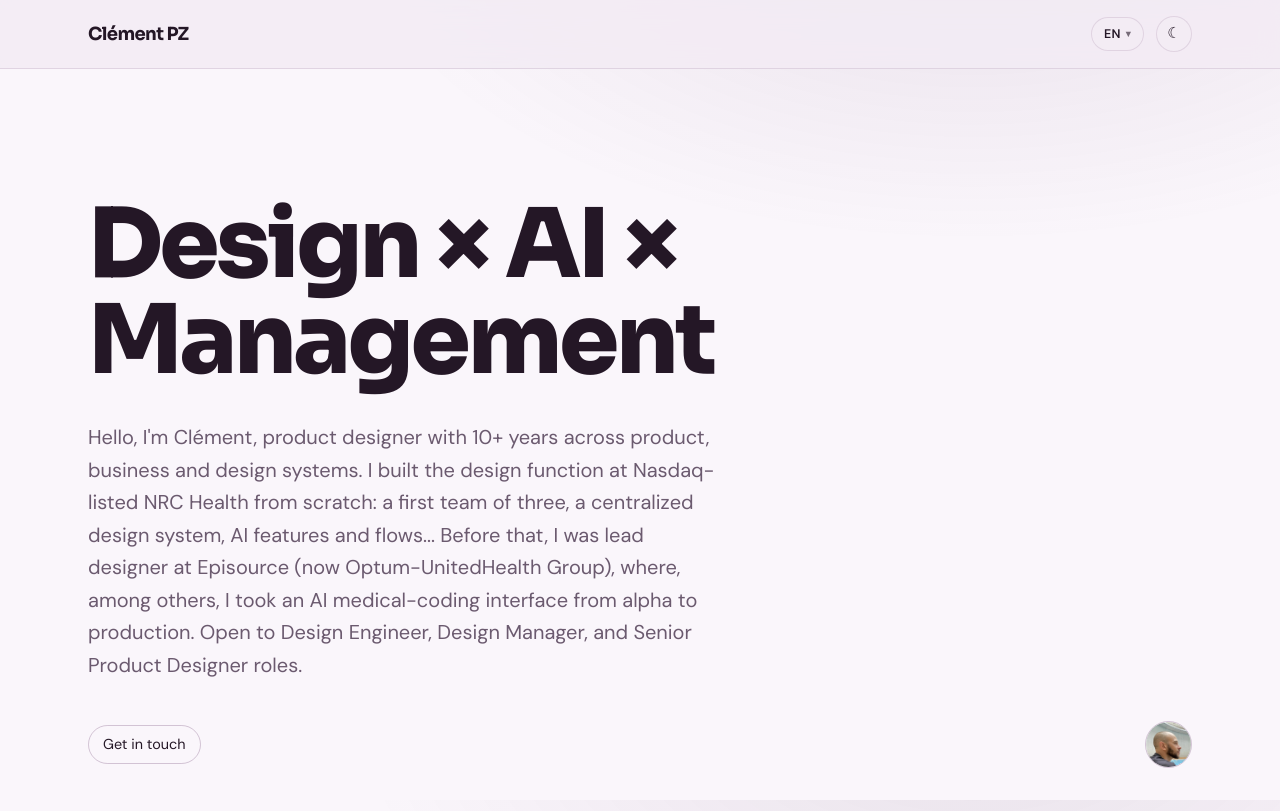
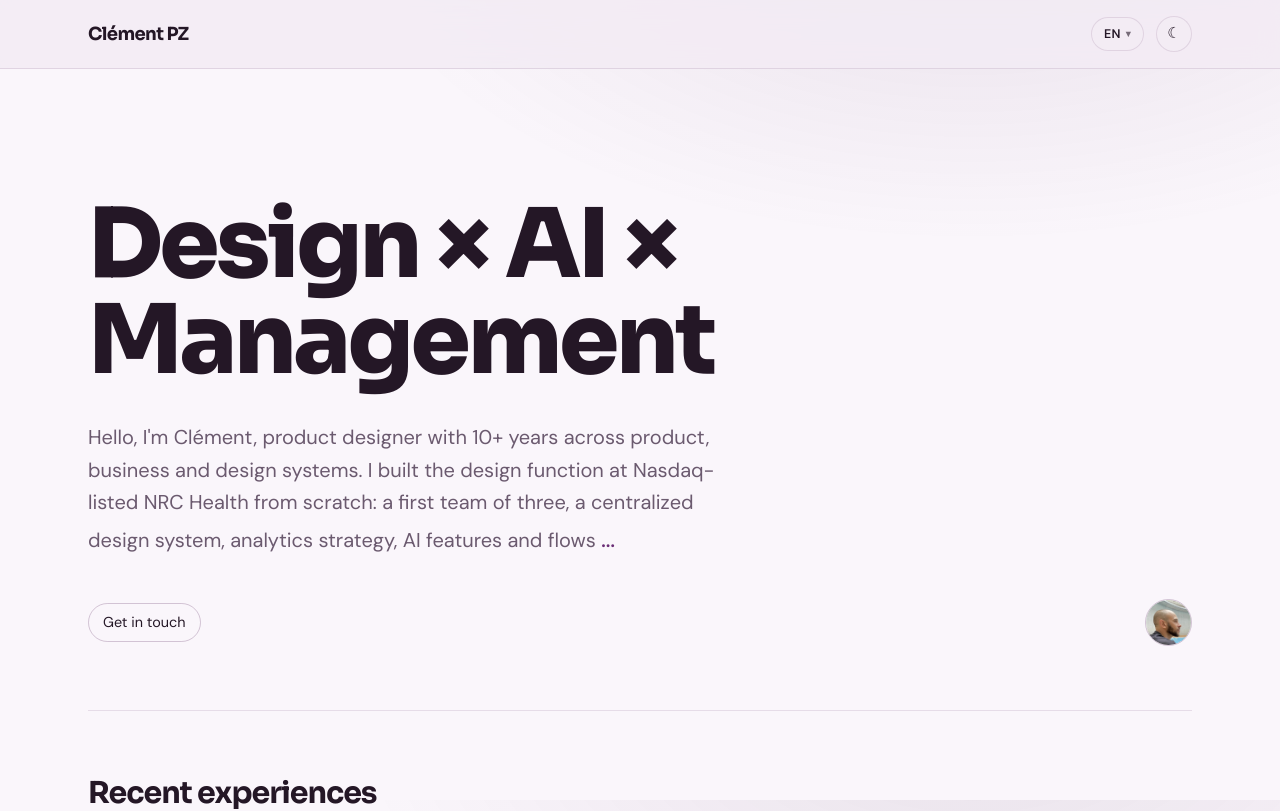
Before and after one commit to ClementPZ/clementpz-portfolio, a Next.js app: page / in a window 1280 px wide. Shown: the top 811 px of the page. Built offline with nearby package versions, Linux system fonts and the light colour scheme.

Commit message:
Cut the desktop intro after flows, with a larger accent ellipsis

```diff
--- a/src/app/globals.css
+++ b/src/app/globals.css
@@ -892,18 +892,29 @@ a {
 
 /* "…" qui déplie la suite de l'intro sur mobile : zone de tap élargie sans
    bouger le texte. */
-.hero-more {
+.hero-more,
+.hero-more-desk {
   display: inline;
   margin: -0.5rem -0.35rem;
   padding: 0.5rem 0.35rem;
   color: var(--accent);
   font: inherit;
+  font-size: 1.25em;
   cursor: pointer;
 }
 /* Écrit ici et non en classe sm:hidden : une règle hors couche l'emporte sur
-   les utilitaires Tailwind. */
+   les utilitaires Tailwind. Le "…" mobile disparaît dès sm, celui de bureau
+   n'apparaît qu'à partir de sm. */
 @media (min-width: 640px) {
   .hero-more {
     display: none;
   }
 }
+.hero-more-desk {
+  display: none;
+}
+@media (min-width: 640px) {
+  .hero-more-desk {
+    display: inline;
+  }
+}
--- a/src/components/Hero.tsx
+++ b/src/components/Hero.tsx
@@ -2,20 +2,25 @@
 
 import { useState } from "react";
 import { profile } from "../data/content";
-import { introCut, introText } from "../data/i18n";
+import { introCut, introDesktopCut, introText } from "../data/i18n";
 import { useLocale } from "./LocaleProvider";
 
 export function Hero() {
   const { locale, t } = useLocale();
   const [open, setOpen] = useState(false);
 
-  // Mobile : l'intro s'arrête après introCut, un "…" affiche la suite. Dès sm
-  // le texte est entier. Expression introuvable : pas de coupure.
+  // Trois segments. Mobile : l'intro s'arrête après introCut, un "…" affiche la
+  // suite. Dès sm, elle s'arrête après introDesktopCut, un second "…" prend le
+  // relais. Expression introuvable : pas de coupure à cet endroit.
   const full = introText[locale];
-  const at = full.indexOf(introCut[locale]);
-  const cut = at === -1 ? full.length : at + introCut[locale].length;
-  const head = full.slice(0, cut);
-  const tail = full.slice(cut);
+  const mobileAt = full.indexOf(introCut[locale]);
+  const mobileCut = mobileAt === -1 ? full.length : mobileAt + introCut[locale].length;
+  const desktopKey = introDesktopCut[locale];
+  const desktopAt = desktopKey ? full.indexOf(desktopKey) : -1;
+  const desktopCut = desktopAt === -1 ? full.length : desktopAt + desktopKey!.length;
+  const head = full.slice(0, mobileCut);
+  const middle = full.slice(mobileCut, desktopCut);
+  const tail = full.slice(desktopCut);
 
   return (
     <section id="top" className="max-w-6xl mx-auto px-6 pt-20 pb-12 sm:pt-32 sm:pb-16">
@@ -30,7 +35,7 @@ export function Hero() {
           style={{ color: "var(--text-muted)" }}
         >
           {head}
-          {tail && !open && (
+          {!open && mobileCut < full.length && (
             <button
               type="button"
               className="hero-more"
@@ -41,7 +46,20 @@ export function Hero() {
               …
             </button>
           )}
-          {tail && <span className={open ? undefined : "hidden sm:inline"}>{tail}</span>}
+          {middle && <span className={open ? undefined : "hidden sm:inline"}>{middle}</span>}
+          {!open && desktopCut < full.length && <span className="hidden sm:inline"> </span>}
+          {!open && desktopCut < full.length && (
+            <button
+              type="button"
+              className="hero-more-desk"
+              aria-expanded={false}
+              aria-label={t.readMore}
+              onClick={() => setOpen(true)}
+            >
+              …
+            </button>
+          )}
+          {open && tail}
         </p>
       </div>
       <div className="mt-10 flex items-center justify-between gap-4">
--- a/src/data/i18n.ts
+++ b/src/data/i18n.ts
@@ -117,11 +117,19 @@ export const introCut: Record<Locale, string> = {
   es: "un primer equipo de tres personas",
 };
 
+// Sur bureau (dès sm), l'intro s'arrête après cette expression, un "…" affiche
+// la suite. Absente pour une langue : l'intro reste entière sur bureau.
+export const introDesktopCut: Partial<Record<Locale, string>> = {
+  en: "AI features and flows",
+  fr: "ainsi qu'un workflow design to code",
+  es: "design to code flows",
+};
+
 // Intro localisée (profile.intro).
 export const introText: Record<Locale, string> = {
-  en: "Hello, I'm Clément, product designer with 10+ years across product, business and design systems. I built the design function at Nasdaq-listed NRC Health from scratch: a first team of three, a centralized design system, AI features and flows... Before that, I was lead designer at Episource (now Optum-UnitedHealth Group), where, among others, I took an AI medical-coding interface from alpha to production. Open to Design Engineer, Design Manager, and Senior Product Designer roles.",
-  fr: "Bonjour, je suis Clément, Product designer avec plus de 10 ans d'expérience entre produit, business et design systems. J'ai monté la fonction design depuis zéro chez NRC Health, une entreprise SaaS cotée au Nasdaq. Recruter et leader une première équipe de trois personnes, créé un design system et inégrer des fonctionnalités IA ainsi qu'un workflow design to code. Avant cela, j'étais lead designer chez Episource (aujourd'hui Optum-UnitedHealth Group), où j'ai mené la migration d'une interface de coding médical via IA de l'alpha à la production. Je suis ouvert aux postes de Design Engineer, Design Manager et Senior Product Designer.",
-  es: "Hola, soy Clément, product designer con más de 10 años de experiencia entre producto, business y design systems. Construí la función de diseño desde cero en NRC Health, cotizada en Nasdaq: un primer equipo de tres personas y un design system adoptado por tres de las cuatro suites de producto. Antes, lead designer en Episource (hoy Optum), donde llevé una interfaz de codificación médica con IA del alpha a producción. Abierto a puestos de Design Engineer, Design Manager y Senior Product Designer.",
+  en: "Hello, I'm Clément, product designer with 10+ years across product, business and design systems. I built the design function at Nasdaq-listed NRC Health from scratch: a first team of three, a centralized design system, analytics strategy, AI features and flows... Before that, I was lead designer at Episource (now Optum-UnitedHealth Group), where, among others, I took an AI medical-coding interface from alpha to production. Open to Design Engineer, Design Manager, and Senior Product Designer roles.",
+  fr: "Bonjour, je suis Clément, Product designer avec plus de 10 ans d'expérience entre produit, business et design systems. J'ai monté la fonction design depuis zéro chez NRC Health, une entreprise SaaS cotée au Nasdaq. Recruter et leader une première équipe de trois personnes, créé le design system, intégrer les analytics et des fonctionnalités IA ainsi qu'un workflow design to code. Avant cela, j'étais lead designer chez Episource (aujourd'hui Optum-UnitedHealth Group), où j'ai mené la migration d'une interface de coding médical via IA de l'alpha à la production. Je suis ouvert aux postes de Design Engineer, Design Manager et Senior Product Designer.",
+  es: "Hola, soy Clément, product designer con más de 10 años de experiencia entre producto, business y design systems. Construí la función de diseño desde cero en NRC Health (Nasdaq): un primer equipo de tres personas, un design system adoptado por tres de las cuatro suites de producto, analytics,AI features and design to code flows. Antes, lead designer en Episource (hoy Optum), donde llevé una interfaz de codificación médica con IA del alpha a producción. Abierto a puestos de Design Engineer, Design Manager y Senior Product Designer.",
 };
 
 // Texte localisé des expériences — index aligné sur `work` dans content.ts :
```
